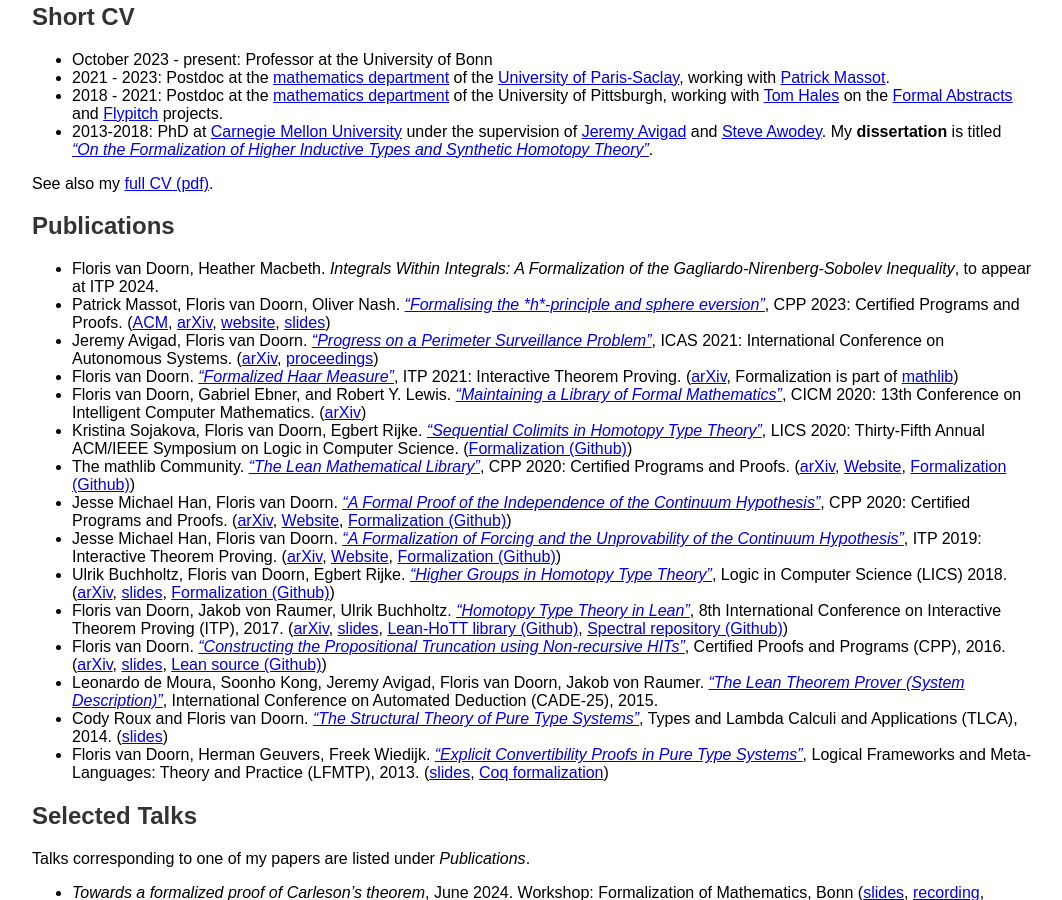
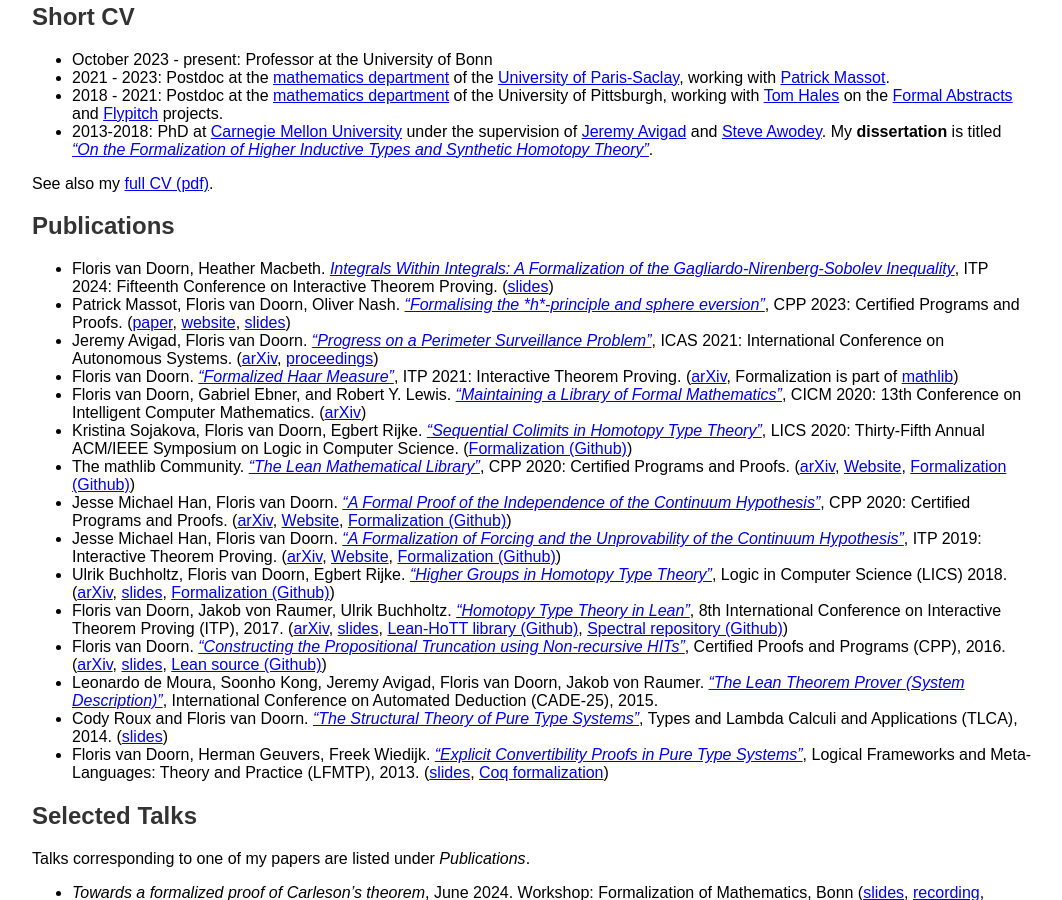
Before and after one commit to fpvandoorn/fpvandoorn.github.io, a Jekyll site: the page built from index.md, in a window 1280 px wide and 900 px high, scrolled down 671 px. Shown: the whole window, without its empty margins (108-1170 px from the left). Built offline with Jekyll 4.4.1, drawn with Linux system fonts in a browser that asks for light colours; our own code applies the rules of GitHub Pages for plain Markdown files.

Commit message:
add ITP 2024 paper

```diff
--- a/index.md
+++ b/index.md
@@ -65,8 +65,8 @@
 I have also studied the research question of which higher inductive types can be constructed from ordinary inductive types and one simple higher inductive type, the homotopy pushout. -->
 
 ## Publications
-- Floris van Doorn, Heather Macbeth. *Integrals Within Integrals: A Formalization of the Gagliardo-Nirenberg-Sobolev Inequality*, to appear at ITP 2024.
-- Patrick Massot, Floris van Doorn, Oliver Nash. *["Formalising the *h*-principle and sphere eversion"](papers/sphere_eversion.pdf)*, CPP 2023: Certified Programs and Proofs. ([ACM](https://dl.acm.org/doi/10.1145/3573105.3575688), [arXiv](https://arxiv.org/abs/2210.07746), [website](https://leanprover-community.github.io/sphere-eversion/), [slides](talks/sphere_eversion_CPP.pdf))
+- Floris van Doorn, Heather Macbeth. [*Integrals Within Integrals: A Formalization of the Gagliardo-Nirenberg-Sobolev Inequality*](https://doi.org/10.4230/LIPIcs.ITP.2024.37), ITP 2024: Fifteenth Conference on Interactive Theorem Proving. ([slides](talks/ITP24Sobolev.pdf))
+- Patrick Massot, Floris van Doorn, Oliver Nash. *["Formalising the *h*-principle and sphere eversion"](papers/sphere_eversion.pdf)*, CPP 2023: Certified Programs and Proofs. ([paper](https://dl.acm.org/doi/10.1145/3573105.3575688), [website](https://leanprover-community.github.io/sphere-eversion/), [slides](talks/sphere_eversion_CPP.pdf))
 - Jeremy Avigad, Floris van Doorn. *["Progress on a Perimeter Surveillance Problem"](papers/perimeter.pdf)*, ICAS 2021: International Conference on Autonomous Systems. ([arXiv](https://arxiv.org/abs/2008.04262), [proceedings](https://2021.ieee-icas.org/wp-content/uploads/sites/53/2021/08/ICAS2021_Proceedings-compressed.pdf))
 - Floris van Doorn. *["Formalized Haar Measure"](papers/haar.pdf)*, ITP 2021: Interactive Theorem Proving. ([arXiv](https://arxiv.org/abs/2102.07636), Formalization is part of [mathlib](https://github.com/leanprover-community/mathlib/))
 - Floris van Doorn, Gabriel Ebner, and Robert Y. Lewis. *["Maintaining a Library of Formal Mathematics"](papers/maintenance.pdf)*, CICM 2020: 13th Conference on Intelligent Computer Mathematics. ([arXiv](https://arxiv.org/abs/2004.03673))
```
Also changed, not shown: 1 other file.
